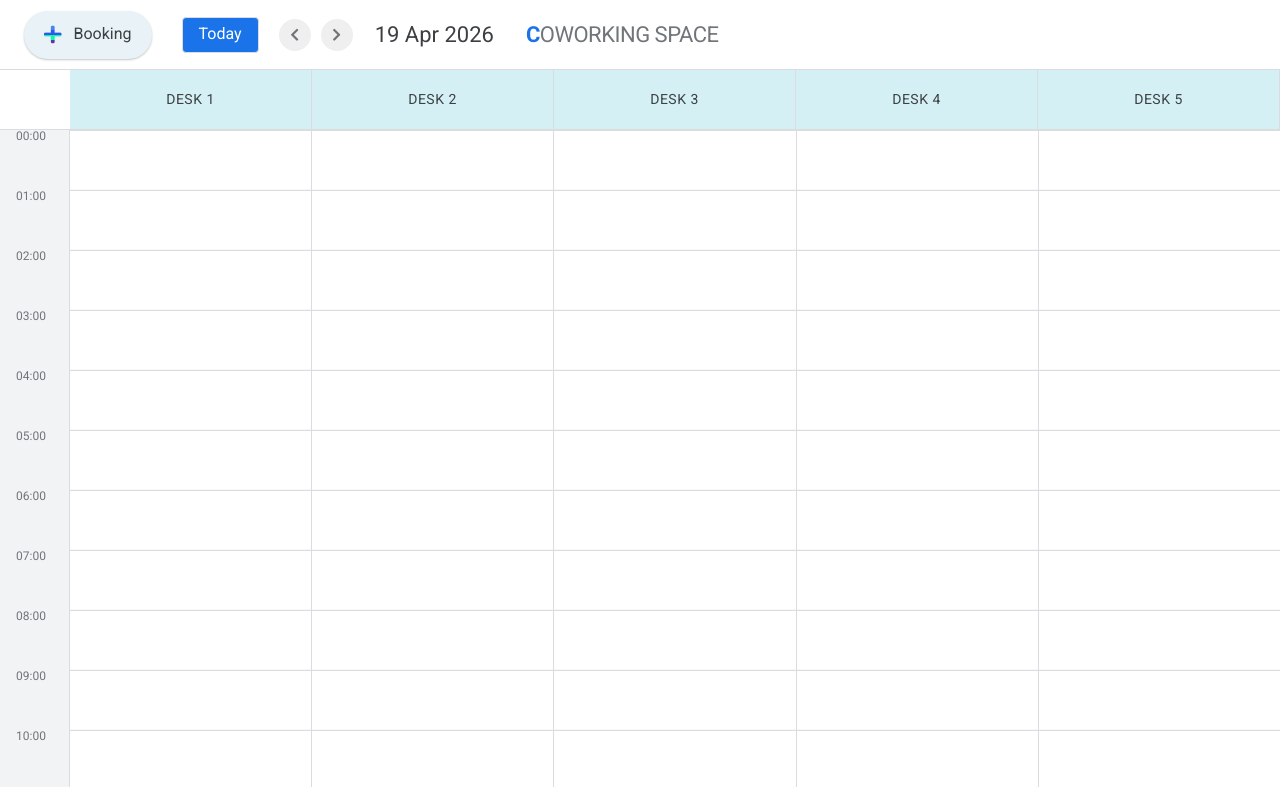
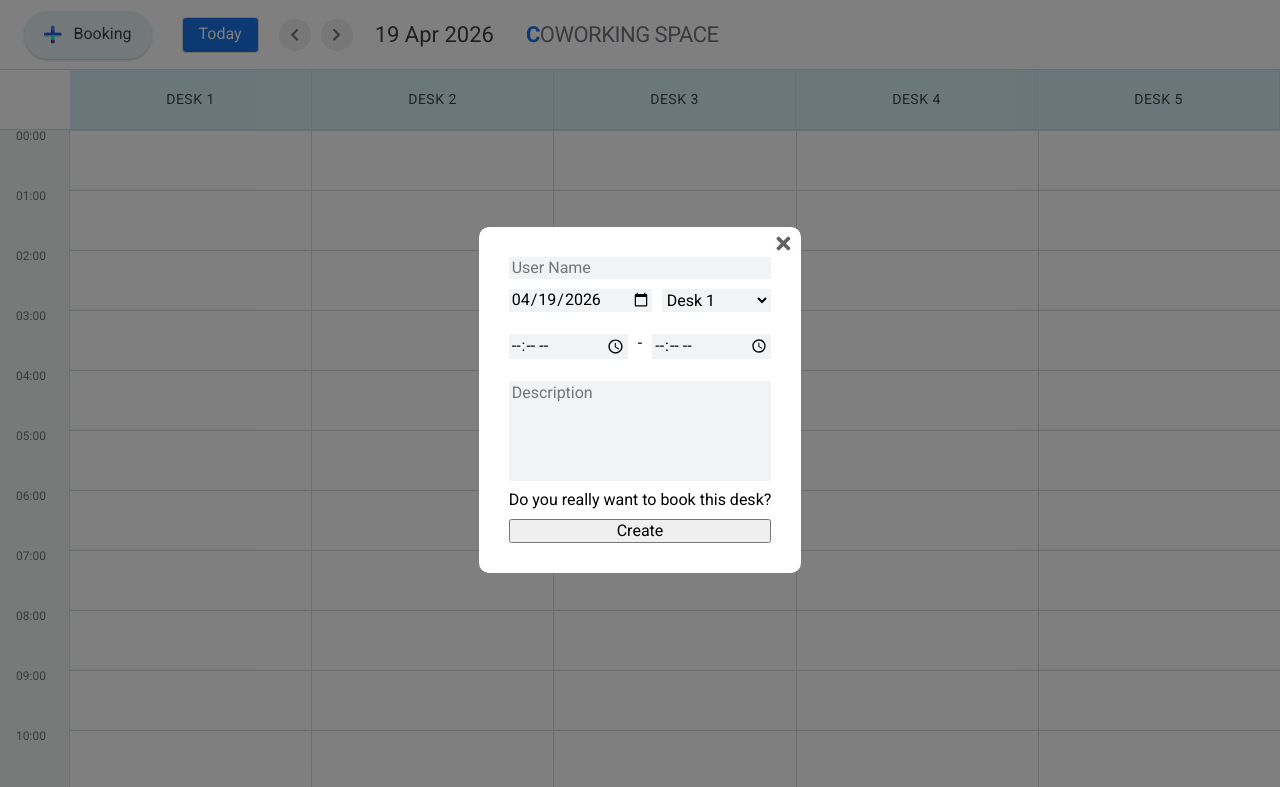
Before and after one commit to i1yaremechko/coworking-booking-js, a website with bundled scripts: page index.html in a window 1280 px wide. Both pictures are taken after a click on the button "Booking". Shown: the top 787 px of the page. Built offline with nearby package versions, Linux system fonts and the light colour scheme.

Commit message:
added functionality for bokking desk

```diff
--- a/index.html
+++ b/index.html
@@ -53,6 +53,50 @@
         <div class="booking__workspaces-grid"></div>
       </div>
     </main>
+    <div class="modal hidden overlay">
+      <div class="modal__content">
+        <form class="booking-form">
+          <button type="button" class="booking-form__close-btn">
+            <i class="fas fa-times"></i>
+          </button>
+          <input
+            type="text"
+            name="userName"
+            placeholder="User Name"
+            class="booking-form__field"
+            required
+          />
+          <div class="booking-form__settings">
+            <input type="date" name="date" class="booking-form__field" />
+            <select name="workspaceId" class="booking-form__field">
+              <option value="1">Desk 1</option>
+              <option value="2">Desk 2</option>
+              <option value="3">Desk 3</option>
+              <option value="4">Desk 4</option>
+              <option value="5">Desk 5</option>
+            </select>
+          </div>
+
+          <div class="booking-form__time">
+            <input type="time" name="startTime" class="booking-form__field" />
+            <span>-</span>
+            <input type="time" name="endTime" class="booking-form__field" />
+          </div>
+
+          <textarea
+            name="description"
+            placeholder="Description"
+            class="booking-form__field"
+          ></textarea>
+
+          <div class="booking-form__confirm-msg hidden">
+            Do you really want to book this desk?
+          </div>
+
+          <button type="submit" class="booking-form__submit-btn">Create</button>
+        </form>
+      </div>
+    </div>
     <script src="scripts/index.js" type="module"></script>
   </body>
 </html>
--- a/scripts/booking/header.js
+++ b/scripts/booking/header.js
@@ -1,7 +1,7 @@
 const desks = ['Desk 1', 'Desk 2', 'Desk 3', 'Desk 4', 'Desk 5'];
 
 export const renderHeader = () => {
-  const headerContainer = document.querySelector('.booking__header');
+  const headerContainer = document.querySelector('.booking__header-days-container');
 
   const deskMarkup = desks.map((deskName, index) => {
     return `
--- /dev/null
+++ b/scripts/common/modal.js
@@ -0,0 +1,43 @@
+const modalElem = document.querySelector('.modal');
+const formElem = document.querySelector('.booking-form');
+
+export const openModal = (data = {}) => {
+  if (!modalElem || !formElem) return;
+
+  modalElem.classList.remove('hidden');
+  formElem.reset();
+
+  if (data.date) formElem.date.value = data.date;
+  if (data.startTime) formElem.startTime.value = data.startTime;
+  if (data.endTime) formElem.endTime.value = data.endTime;
+  if (data.workspaceId) formElem.workspaceId.value = data.workspaceId;
+
+  const confirmMsg = formElem.querySelector('.booking-form__confirm-msg');
+  const submitBtn = formElem.querySelector('.booking-form__submit-btn');
+
+  if (data.isConfirmMode) {
+    confirmMsg.classList.remove('hidden');
+    formElem.userName.classList.add('hidden');
+    submitBtn.textContent = 'Confirm Booking';
+  } else {
+    confirmMsg.classList.add('hidden');
+    formElem.userName.classList.remove('hidden');
+    submitBtn.textContent = 'Create';
+  }
+};
+
+export const closeModal = () => {
+  modalElem.classList.add('hidden');
+};
+
+export const initModal = () => {
+  const closeBtnElem = document.querySelector('.booking-form__close-btn');
+
+  closeBtnElem?.addEventListener('click', closeModal);
+
+  modalElem?.addEventListener('click', (event) => {
+    if (event.target.classList.contains('overlay')) {
+      closeModal();
+    }
+  });
+};
--- a/scripts/index.js
+++ b/scripts/index.js
@@ -1,7 +1,9 @@
 import { renderBooking } from "./booking/booking.js";
+import { initModal } from "./common/modal.js";
 import { initNavigation } from "./navigation/navigation.js";
 
 document.addEventListener('DOMContentLoaded', () => {
   renderBooking();
   initNavigation();
+  initModal();
 });
--- a/scripts/navigation/navigation.js
+++ b/scripts/navigation/navigation.js
@@ -1,38 +1,79 @@
 import { renderBooking } from '../booking/booking.js';
+import { openModal } from '../common/modal.js';
 import shmoment from '../common/shmoment.js';
 import { getItem, setItem, STORAGE_KEY_DISPLAYED_DATE } from "../common/storage.js";
 import { getDisplayedDate } from "../common/time.utils.js";
 
 const displayedDateElem = document.querySelector('.navigation__displayed-day');
 const navElem = document.querySelector('.navigation');
+const bookingBtn = document.querySelector('.booking-desk-btn');
 
 export const renderCurrentDate = () => {
   const displayedDate = getItem(STORAGE_KEY_DISPLAYED_DATE);
-  displayedDateElem.textContent = getDisplayedDate(displayedDate);
+  if (displayedDateElem) {
+    displayedDateElem.textContent = getDisplayedDate(displayedDate);
+  }
 };
 
 const switchDate = (direction) => {
+  if (!direction) return;
   const currentDate = new Date(getItem(STORAGE_KEY_DISPLAYED_DATE));
-
   setItem(STORAGE_KEY_DISPLAYED_DATE,
     direction === 'today'
       ? new Date()
       : shmoment(currentDate) [direction === 'next' ? 'add' : 'subtract']
       ('days', 1).result()
   );
-
   renderCurrentDate();
   renderBooking();
 };
 
 export const initNavigation = () => {
-  navElem.addEventListener('click', (event) => {
+  renderCurrentDate();
+
+  navElem?.addEventListener('click', (event) => {
     const btn = event.target.closest('button[data-direction]');
-    if (!btn) return;
-
-    const { direction } = btn.dataset;
-    switchDate(direction);
+    if (btn) switchDate(btn.dataset.direction);
   });
 
-  renderCurrentDate();
+  bookingBtn?.addEventListener('click', () => {
+    const displayedDate = new Date(getItem(STORAGE_KEY_DISPLAYED_DATE));
+    openModal({
+      date: displayedDate.toISOString().split('T')[0]
+    });
+  });
+
+  const headerContainer = document.querySelector('.booking__header-days-container');
+  headerContainer?.addEventListener('click', (event) => {
+    const header = event.target.closest('.workspace-header');
+    if (!header) return;
+
+    const workspaceId = header.dataset.workspaceId;
+    const displayedDate = getItem(STORAGE_KEY_DISPLAYED_DATE);
+
+    openModal({
+      workspaceId: workspaceId,
+      date: new Date(displayedDate).toISOString().split('T')[0]
+    });
+  });
+
+  const workspacesGrid = document.querySelector('.booking__workspaces-grid');
+  workspacesGrid?.addEventListener('click', (event) => {
+    const slot = event.target.closest('.booking__time-slot');
+    if (!slot) return;
+
+    const column = slot.closest('.workspace-column');
+    const workspaceId = column ? column.dataset.workspaceId : null;
+    const startTime = slot.dataset.time.padStart(2, '0') + ':00';
+    const endTime = (parseInt(slot.dataset.time) + 1).toString().padStart(2, '0') + ':00';
+    const date = new Date(getItem(STORAGE_KEY_DISPLAYED_DATE)).toISOString().split('T')[0];
+
+    openModal({
+      workspaceId,
+      startTime,
+      endTime,
+      date,
+      isConfirmMode: true
+    });
+  });
 };
--- a/styles/index.scss
+++ b/styles/index.scss
@@ -4,6 +4,7 @@
 @import 'navigation';
 @import 'timescale';
 @import 'workspace';
+@import 'modal';
 
 * {
   box-sizing: border-box;
--- /dev/null
+++ b/styles/modal.scss
@@ -0,0 +1,70 @@
+.booking-form {
+  display: flex;
+  flex-direction: column;
+  gap: 10px;
+  background-color: $color-white;
+  padding: 30px;
+  border-radius: 10px;
+  position: relative;
+
+  &__settings,
+  &__time {
+    display: flex;
+    justify-content: space-between;
+    gap: 10px;
+    margin-bottom: 12px;
+
+    input,
+    select {
+      flex: 1;
+    }
+  }
+
+  textarea {
+    min-height: 100px;
+    resize: none;
+    font-family: inherit;
+  }
+
+  &__close-btn {
+    position: absolute;
+    top: 5px;
+    right: 5px;
+    background: transparent;
+    border: none;
+    cursor: pointer;
+    color: #5f6368;
+    font-size: 20px;
+
+    &:hover {
+      color: #202124;
+    }
+  }
+}
+
+.booking-form__field {
+  background-color: #f1f3f4;
+  border: 1px solid transparent;
+
+  &:focus {
+    background-color: #fff;
+    border-color: #1a73e8;
+  }
+}
+
+.modal.overlay {
+  position: fixed;
+  top: 0;
+  left: 0;
+  width: 100%;
+  height: 100%;
+  background: rgba(0, 0, 0, 0.5);
+  display: flex;
+  justify-content: center;
+  align-items: center;
+  z-index: 1000;
+
+  &.hidden {
+    display: none;
+  }
+}
--- a/styles/workspace.scss
+++ b/styles/workspace.scss
@@ -35,6 +35,12 @@
   font-weight: 500;
   color: $color-text-main;
   background: $color-header-bg;
+  cursor: pointer;
+  transition: background-color 0.2s;
+
+  &:hover {
+    background-color: rgba($color-primary, 0.05);
+  }
 
   &__name {
     font-size: 14px;
```
Also changed, not shown: styles.css, 1 other file.
